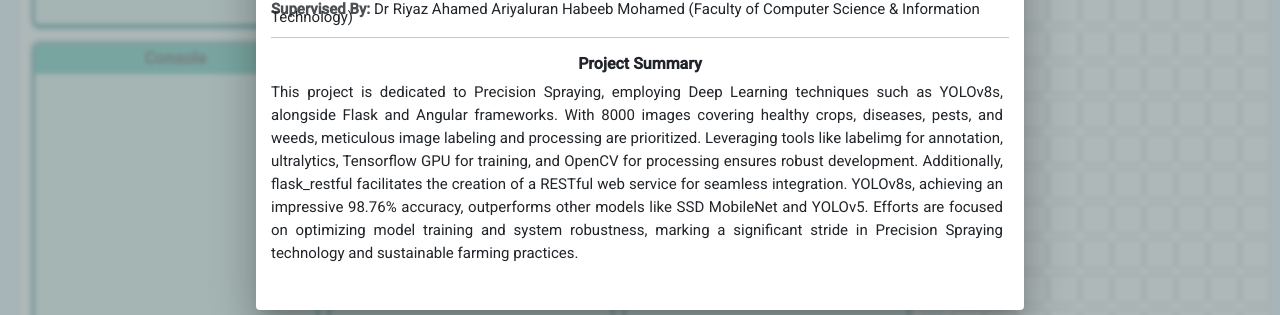
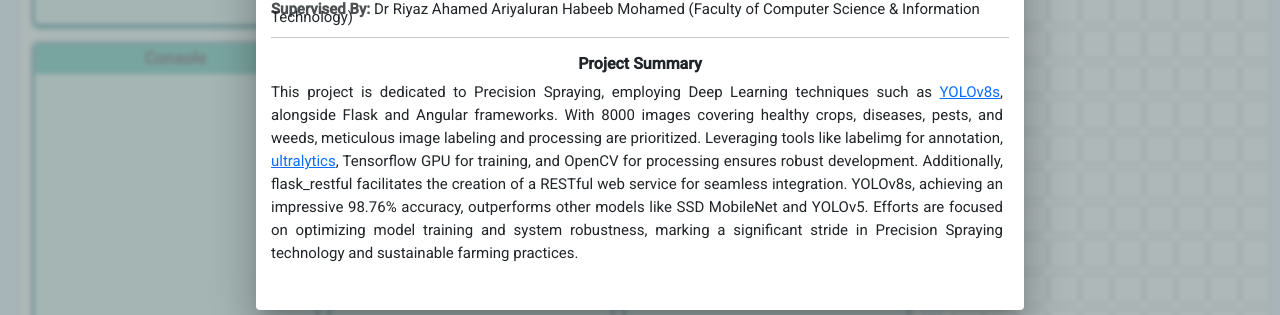
Before and after one commit to tuhinhussain1995/Precision-Spraying, an Angular app in the folder yolo_v8/3.0 live_cam_predict/angular_app/: page /live-stream in a window 1280 px wide. Shown: the part 358-673 px from the top of the page. Built offline with nearby package versions, Linux system fonts and the light colour scheme.

Commit message:
simple updates

```diff
--- a/yolo_v8/3.0 live_cam_predict/angular_app/src/app/introduction-dialog/introduction-dialog.component.html
+++ b/yolo_v8/3.0 live_cam_predict/angular_app/src/app/introduction-dialog/introduction-dialog.component.html
@@ -19,6 +19,6 @@
         <p><span style="font-weight: bold; opacity: 0.8;">Supervised By:</span> Dr Riyaz Ahamed Ariyaluran Habeeb Mohamed (Faculty of Computer Science & Information Technology)</p>
         <hr>
         <h6 style="text-align: center; font-weight: bold;">Project Summary</h6>
-        <p style="line-height: 23px; text-align: justify; padding-right: 6px;">This project is dedicated to Precision Spraying, employing Deep Learning techniques such as YOLOv8s, alongside Flask and Angular frameworks. With 8000 images covering healthy crops, diseases, pests, and weeds, meticulous image labeling and processing are prioritized. Leveraging tools like labelimg for annotation, ultralytics, Tensorflow GPU for training, and OpenCV for processing ensures robust development. Additionally, flask_restful facilitates the creation of a RESTful web service for seamless integration. YOLOv8s, achieving an impressive 98.76% accuracy, outperforms other models like SSD MobileNet and YOLOv5. Efforts are focused on optimizing model training and system robustness, marking a significant stride in Precision Spraying technology and sustainable farming practices.</p>
+        <p style="line-height: 23px; text-align: justify; padding-right: 6px;">This project is dedicated to Precision Spraying, employing Deep Learning techniques such as <a target="_blank" href="https://github.com/ultralytics/ultralytics">YOLOv8s</a>, alongside Flask and Angular frameworks. With 8000 images covering healthy crops, diseases, pests, and weeds, meticulous image labeling and processing are prioritized. Leveraging tools like labelimg for annotation, <a target="_blank" href="https://github.com/ultralytics/ultralytics">ultralytics</a>, Tensorflow GPU for training, and OpenCV for processing ensures robust development. Additionally, flask_restful facilitates the creation of a RESTful web service for seamless integration. YOLOv8s, achieving an impressive 98.76% accuracy, outperforms other models like SSD MobileNet and YOLOv5. Efforts are focused on optimizing model training and system robustness, marking a significant stride in Precision Spraying technology and sustainable farming practices.</p>
     </div>
 </div>
```
